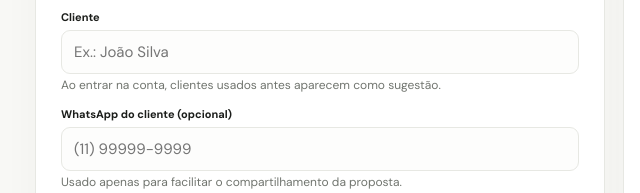
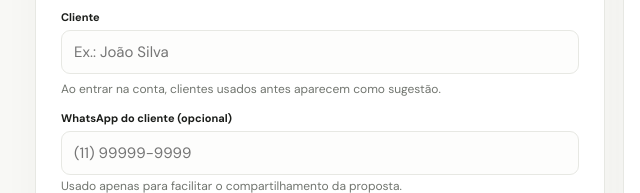
Before and after one commit to HelioConde/docpronto, a plain HTML site: page index.html in a window 1280 px wide. Shown: the part 827-1020 px from the top of the page, 78-718 px from the left. Drawn offline with nearby package versions, Linux system fonts and the light colour scheme.

Commit message:
style: refine saved client helper

```diff
--- a/theme-v2.css
+++ b/theme-v2.css
@@ -100,3 +100,5 @@ button:focus-visible,input:focus-visible,dialog:focus-visible{outline:3px solid
 .public-response-note.rejected{background:#f7e8e5;color:#8a4338}
 @media(max-width:620px){.public-proposal-view{margin:30px auto 50px}.public-proposal-card{padding:20px}.public-proposal-head{align-items:flex-start;flex-direction:column}.public-details{grid-template-columns:1fr}.public-response-actions{flex-direction:column}.public-response-actions>*{width:100%!important}}
 @media print{.public-response-actions,.public-response-note{display:none!important}.public-proposal-card{box-shadow:none;border:0}}
+
+.client-helper{display:block;margin-top:6px}
```
